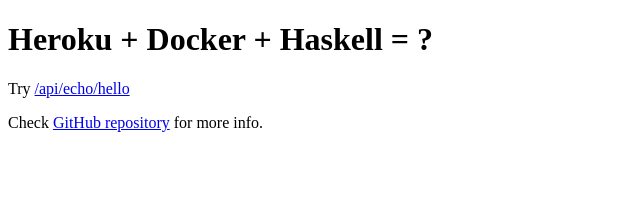
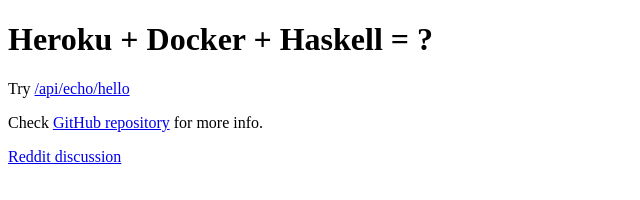
Before and after one commit to phadej/heroku-docker-haskell-test, a plain HTML site: page static/index.html in a window 1280 px wide. Shown: the whole page, without its empty margins (0-640 px from the left). Drawn offline with Linux system fonts and the light colour scheme.

Commit message:
Add reddit link

```diff
--- a/static/index.html
+++ b/static/index.html
@@ -9,5 +9,6 @@
 		<h1>Heroku + Docker + Haskell = ?</h1>
 		<p>Try <a href="/api/echo/hello">/api/echo/hello</a></p>
 		<p>Check <a href="https://github.com/phadej/heroku-docker-haskell-test">GitHub repository</a> for more info.</p>
+		<p><a href="https://github.com/phadej/heroku-docker-haskell-test">Reddit discussion</a></p>
     </body>
 </html>
```
